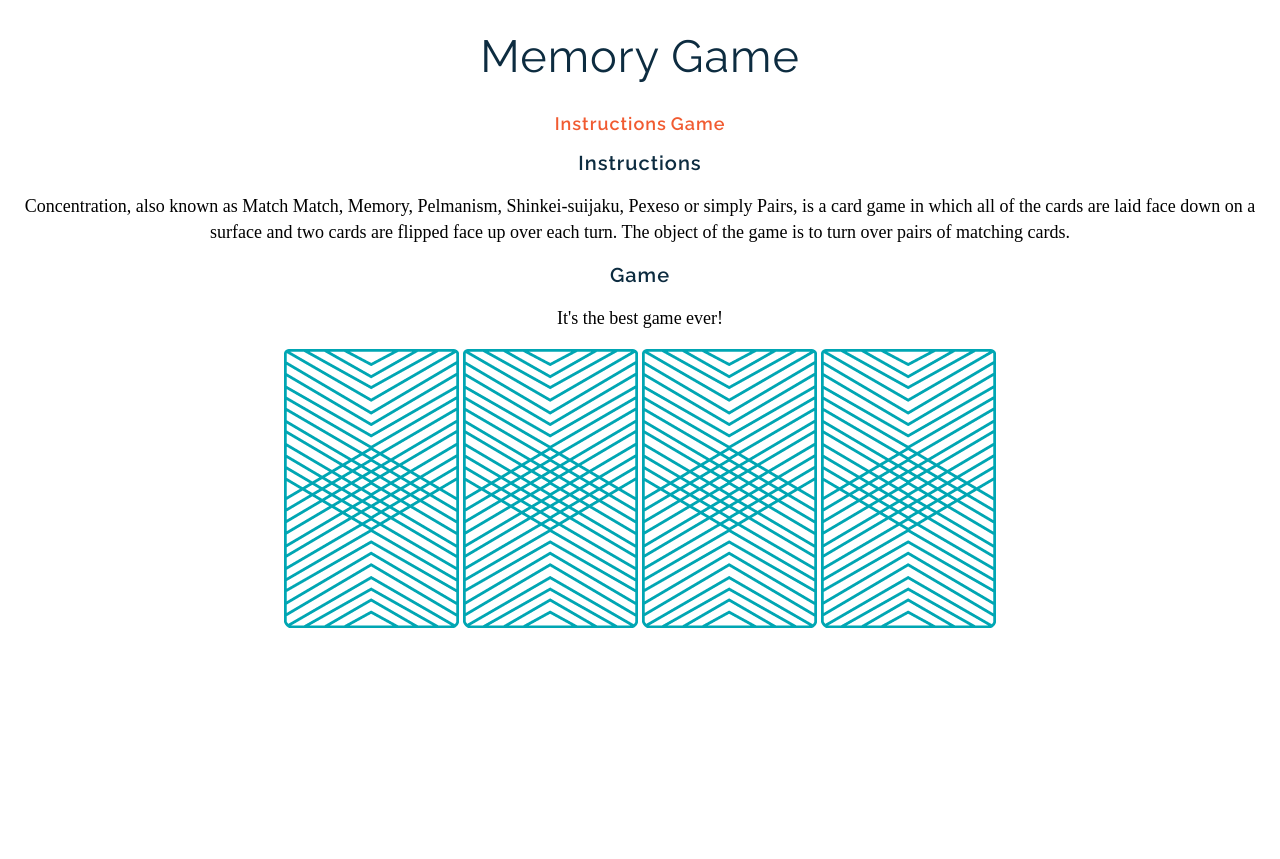
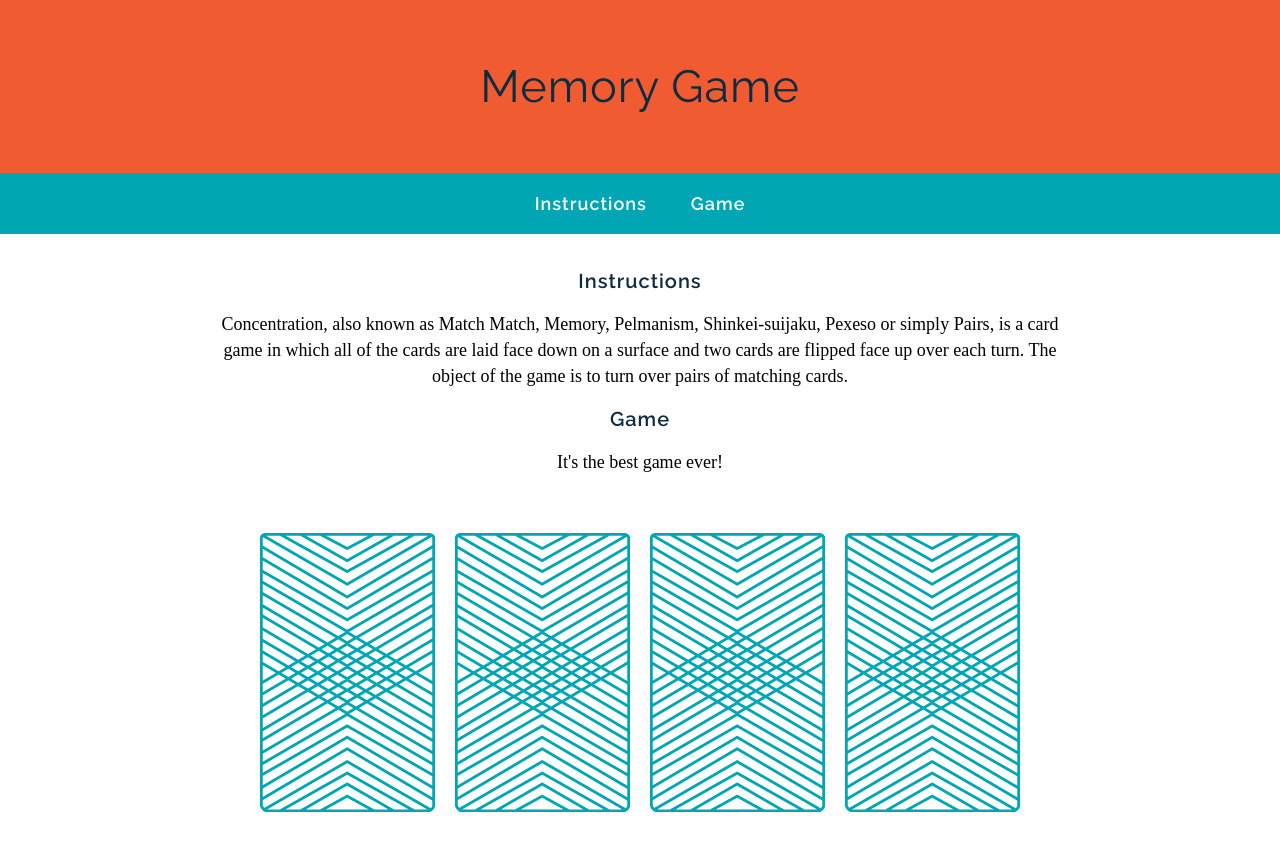
Before and after one commit to ali-alhussain/wdi-fundamentals-memorygame, a plain HTML site: page memory_game/index.html in a window 1280 px wide. Before the commit the page ends 800 px from the top, so only its background shows below. Drawn offline with Linux system fonts and the light colour scheme; a web font is replaced by a local one.

Commit message:
new update to layouts

```diff
--- a/memory_game/css/style.css
+++ b/memory_game/css/style.css
@@ -1,5 +1,6 @@
 body {
     text-align: center;
+    margin: 0;
 }
 
 h1 {
@@ -12,11 +13,12 @@ h1 {
 
 a {
     font-family: "Raleway", sans-serif;
-    color: #F15B31;
+    color: #FFFFFF;
     letter-spacing: 1px;
     font-weight: 600;
     font-size: 18px;
     text-decoration: none;
+    margin: 0 20px;
 }
 
 h2 {
@@ -32,3 +34,24 @@ p {
     line-height: 26px;
     font-size: 18px;
 }
+
+header {
+    background-color: #F15B31;
+    color: #FFFFFF;
+    padding: 30px 20px;
+}
+
+nav {
+    background-color: #00A6B3;
+    color: #FFFFFF;
+    padding: 20px 0;
+}
+
+main {
+    width: 850px;
+    margin: 35px auto;
+}
+
+img {
+    margin: 40px 8px;
+}
--- a/memory_game/index.html
+++ b/memory_game/index.html
@@ -11,9 +11,14 @@
 </head>
 
 <body>
+    <header>
         <h1>Memory Game</h1>
+    </header>
+    <nav>
         <a href="#">Instructions</a>
         <a href="#">Game</a>
+    </nav>
+    <main>
         <h2>Instructions</h2>
         <p>Concentration, also known as Match Match, Memory, Pelmanism, Shinkei-suijaku, Pexeso or simply Pairs, is a card game in which all of the cards are laid face down on a surface and two cards are flipped face up over each turn. The object of the game is to turn over pairs of matching cards.</p>
         <h2>Game</h2>
@@ -24,6 +29,7 @@
             <img src="images/back.png" alt="King of Diamonds">
             <img src="images/back.png" alt="King of Hearts">
         </div>
+    </main>
 </body>
 
 </html>
```
Lines whose indentation alone changed are shown as unchanged.
